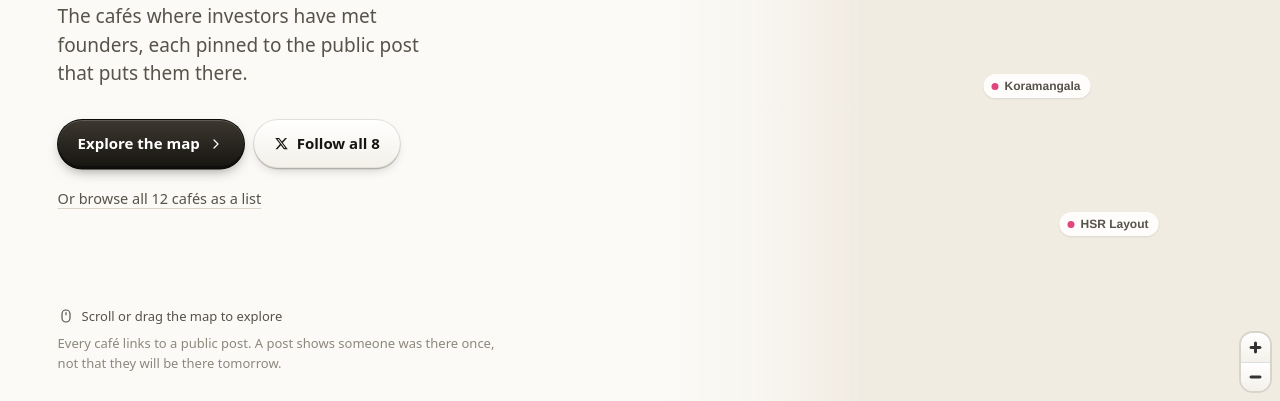
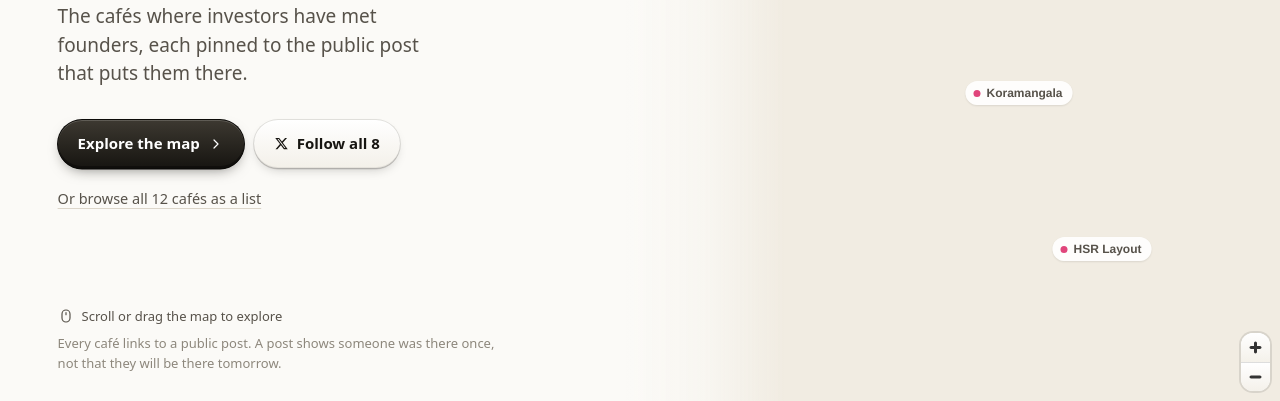
Before and after one commit to Kaif9999/Cheque-Please, a website built with Vite: page index.html in a window 1280 px wide. Shown: the part 399-800 px from the top of the page. Built offline with nearby package versions, Linux system fonts and the light colour scheme; no server answers; a web font is replaced by a local one.

Commit message:
fix(ui): keep cover pins clear of the gradient

```diff
--- a/index.html
+++ b/index.html
@@ -30,7 +30,7 @@
       aria-labelledby="hero-title"
     >
       <div
-        class="absolute inset-x-0 top-0 h-[80dvh] bg-linear-to-b from-paper from-60% to-paper/0 lg:inset-y-0 lg:right-auto lg:h-auto lg:w-[calc(min(720px,52vw)+200px)] lg:bg-none lg:[background:linear-gradient(to_right,var(--color-paper)_calc(100%-220px),rgb(251_250_247/0.7)_calc(100%-110px),transparent)]"
+        class="absolute inset-x-0 top-0 h-[80dvh] bg-linear-to-b from-paper from-60% to-paper/0 lg:inset-y-0 lg:right-auto lg:h-auto lg:w-[calc(min(720px,52vw)+120px)] lg:bg-none lg:[background:linear-gradient(to_right,var(--color-paper)_calc(100%-160px),rgb(251_250_247/0.7)_calc(100%-80px),transparent)]"
       ></div>
       <div
         id="hero-body"
--- a/src/main.ts
+++ b/src/main.ts
@@ -68,7 +68,8 @@ function padding(): PaddingOptions {
   const below = (node: HTMLElement) => node.getBoundingClientRect().bottom;
   if (wide.matches) {
     // Pins are labelled pills centred on the café, so the sides need room for half a label.
-    const left = state.mode === 'intro' ? el.heroBody.getBoundingClientRect().right + 150 : 120;
+    // On the cover, pins start past the gradient, but always keep at least 40% of the width for them.
+    const left = state.mode === 'intro' ? Math.min(el.heroBody.getBoundingClientRect().right + 200, window.innerWidth * 0.6) : 120;
     const right = sheetOpen() ? el.sheet.offsetWidth + 20 + 100 : 120;
     return { top: below(el.topbar) + 72, bottom: 64, left, right };
   }
```
